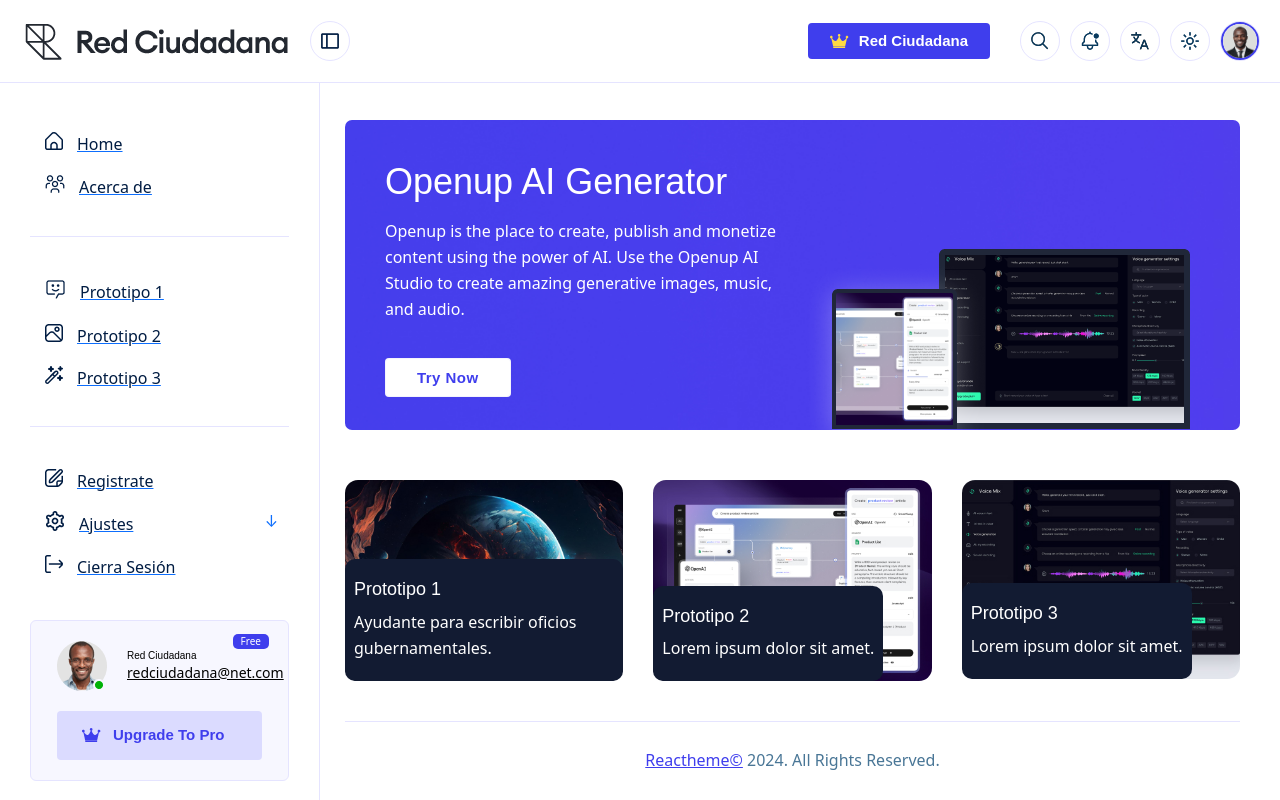
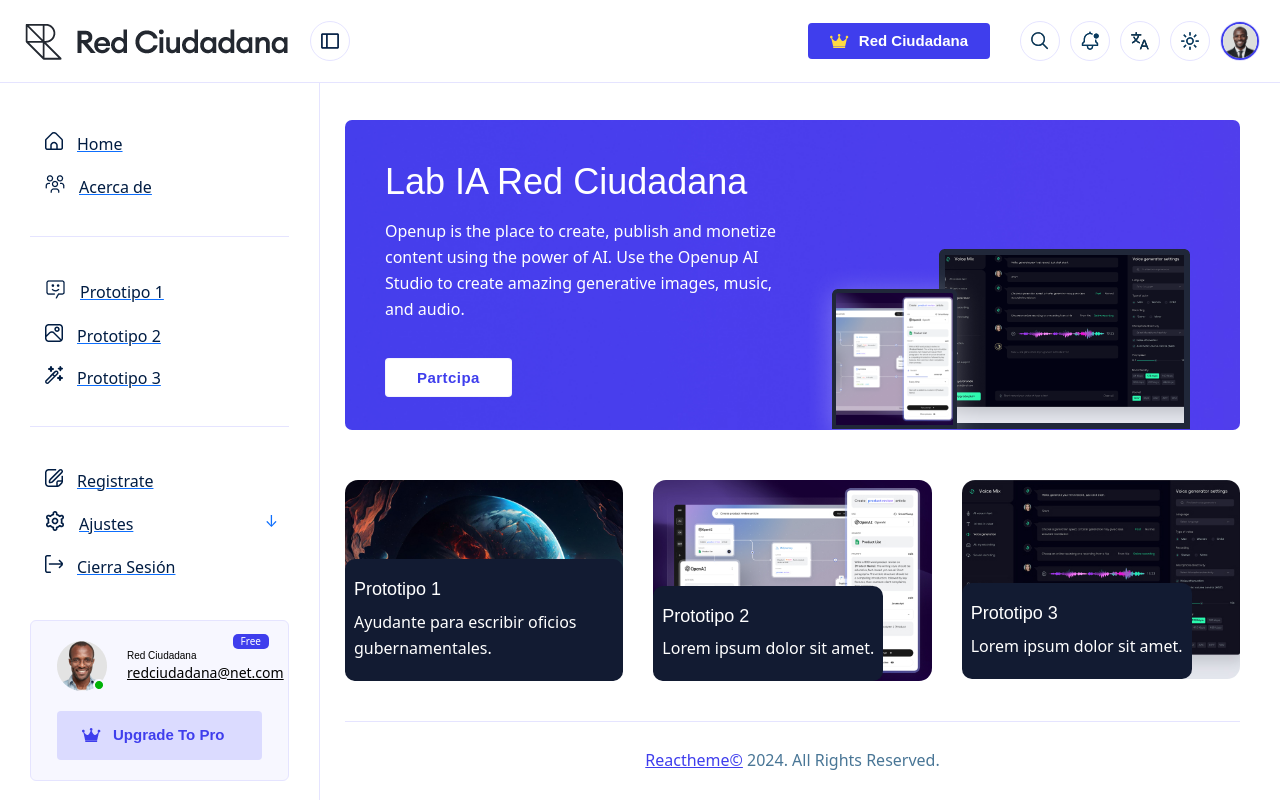
Before and after one commit to RedCiudadana/IA-SEGEPLAN-REACT, a React (Vite) app: page /login in a window 1280 px wide. Both pictures are taken after typing "name@example.com", "Sample123" into the empty fields and a click on the button "Inicia Sesión". Built offline with nearby package versions, Linux system fonts and the light colour scheme.

Commit message:
Update Home.jsx

```diff
--- a/src/pages/Home.jsx
+++ b/src/pages/Home.jsx
@@ -7,14 +7,14 @@ function Home() {
       {/* Banner principal */}
       <div className="banner-badge bg_image">
         <div className="inner">
-          <h3 className="title">Openup AI Generator</h3>
+          <h3 className="title">Lab IA Red Ciudadana</h3>
           <p className="dsic my-4">
             Openup&nbsp;is the place to create, publish and monetize content using the power of AI.
             Use the Openup AI Studio to create amazing generative images, music, and audio.
           </p>
           <br/>
           <br/>
-          <a href="#" className="rts-btn btn-blur">Try Now</a>
+          <a href="#" className="rts-btn btn-blur">Partcipa</a>
           <div className="inner-right-iamge">
             <img src="assets/images/banner/01.png" alt="banner" />
           </div>
```
